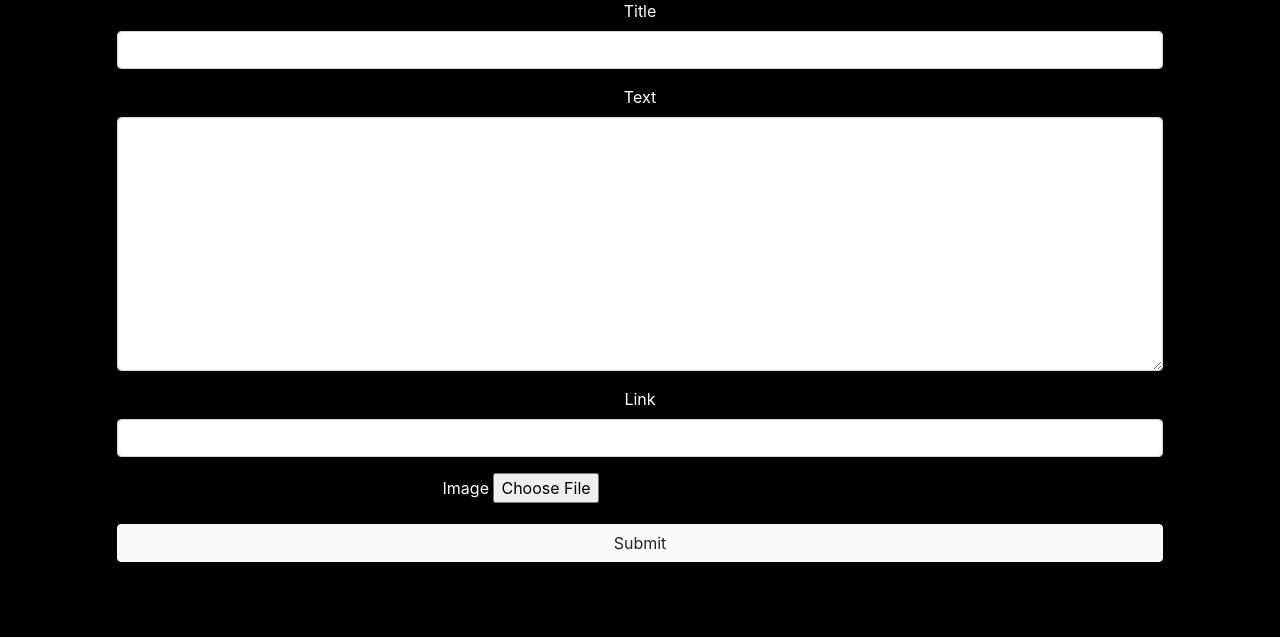
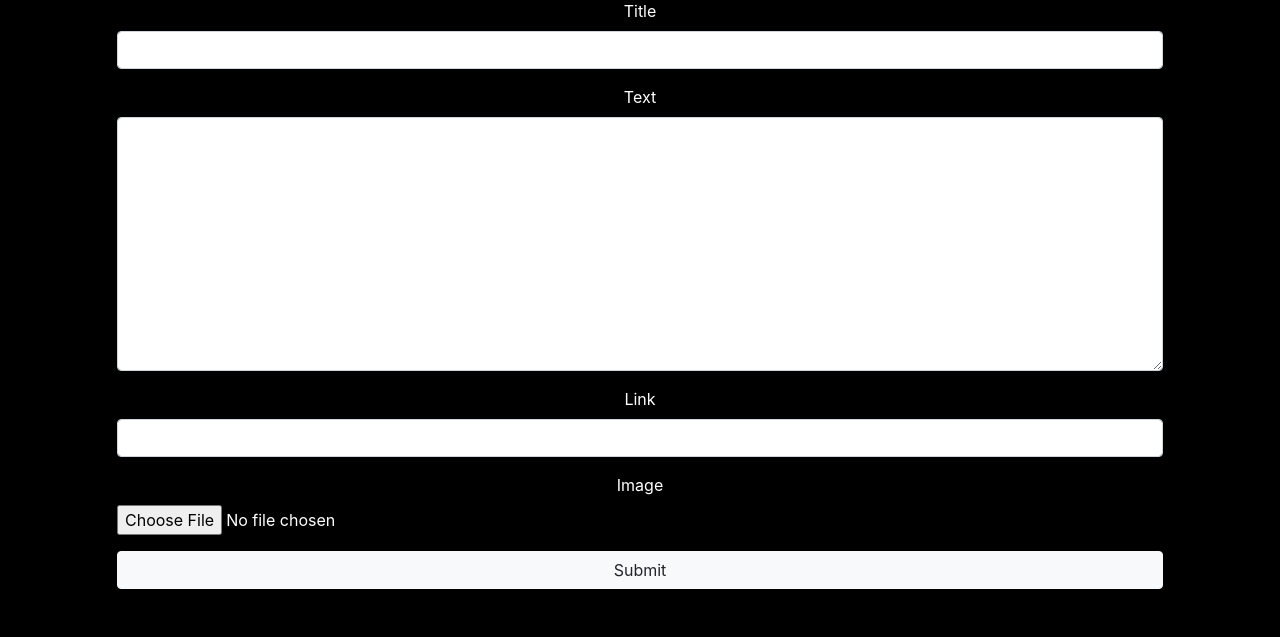
Before and after one commit to marianvinicay/UoB-bridging_coursework, a Django app: page /project/new/ in a window 1280 px wide. Shown: the part 174-811 px from the top of the page. Before the commit the page ends 736 px from the top, so only its background shows below. Run offline with Django 3.2, Linux system fonts and the light colour scheme; some libraries are stand-ins or nearby versions.

Commit message:
Minor changes here and there

```diff
--- a/marvin/forms.py
+++ b/marvin/forms.py
@@ -2,8 +2,8 @@ from django import forms
 from .models import Post, Project
 
 class ContactForm(forms.Form):
-    email = forms.EmailField(label='Your email', widget=forms.EmailInput(attrs={'class': 'form-control'}), required=True)
-    message = forms.CharField(label='Your message', widget=forms.Textarea(attrs={'class': 'form-control'}), required=True)
+    email = forms.EmailField(label='Email address', widget=forms.EmailInput(attrs={'class': 'form-control', 'placeholder': 'your@email.com'}), required=True)
+    message = forms.CharField(label='Message', widget=forms.Textarea(attrs={'class': 'form-control'}), required=True)
 
 class PostForm(forms.ModelForm):
     class Meta:
@@ -29,7 +29,7 @@ class ProjectForm(forms.ModelForm):
         widgets = {
             'title': forms.TextInput(
 				attrs={
-					'class': 'form-control'
+					'class': 'form-control',
 					}
 				),
             'text': forms.Textarea(
@@ -42,4 +42,9 @@ class ProjectForm(forms.ModelForm):
 					'class': 'form-control'
 					}
 				),
+			'image': forms.FileInput(
+				attrs={
+					'class': 'form-control-file'
+					}
+				),
 			}
--- a/marvin/models.py
+++ b/marvin/models.py
@@ -18,7 +18,7 @@ class Project(models.Model):
     title = models.CharField(max_length=200)
     text = models.TextField()
     link = models.CharField(max_length=200)
-    image = models.ImageField(upload_to='marvin/project_images/projects', blank=True, null=True)
+    image = models.ImageField(upload_to='marvin/model_images/projects', blank=True, null=True)
     started_date = models.DateTimeField(blank=True, null=True)
 
     def publish(self):
--- a/marvin/static/css/marvin.css
+++ b/marvin/static/css/marvin.css
@@ -3,6 +3,7 @@
 
 html {
     min-height: 100%;
+    image-rendering: smooth;
     scroll-behavior: smooth;
 }
 
@@ -207,6 +208,10 @@ p {
     color: black;
 }
 
+.m-form .form-control-file {
+    color: white;
+}
+
 .m-form input:focus,
 .m-form textarea:focus {
     color: black;
--- a/marvin/templates/marvin/contact_success.html
+++ b/marvin/templates/marvin/contact_success.html
@@ -1,7 +1,9 @@
 {% extends 'marvin/base.html' %}
 
 {% block main_content %}
-    <div class='col-12'>
-    <h2 class="text-center">Thanks for the message!</h2>
+    <div class='col-12 text-center'>
+    <h2>Thanks for the message!</h2>
+    <br>
+    <a class="btn btn-light" href="{% url 'main_page'%}">Cancel</a>
     </div>
 {% endblock %}
--- a/marvin/templates/marvin/form_template.html
+++ b/marvin/templates/marvin/form_template.html
@@ -1,4 +1,4 @@
-<form class='m-form text-center' method='POST' role='form'>
+<form class='m-form text-center' method='POST' role='form' enctype="multipart/form-data">
     {% csrf_token %}
 
     {% if form.subject.errors %}
--- a/marvin/templates/marvin/post_page.html
+++ b/marvin/templates/marvin/post_page.html
@@ -8,6 +8,7 @@
 
         <h2 class="text-center unselectable">{{ post.title }}</h2>
         <p class="unselectable">{{ post.text|safe|linebreaksbr }}</p>
-        <p class="unselectable">{{ post.created_date }}</p>
+        <br><br>
+        <p class="text-right unselectable">{{ post.created_date|date:"jS F Y" }}</p>
     </div>
 {% endblock %}
```
Also changed, not shown: marianvinicay/settings.py (+4 -3 lines), marvin/migrations/0003_auto_20200710_0723.py (added), marvin/model_images/projects/iDaysiCon.png (added).
